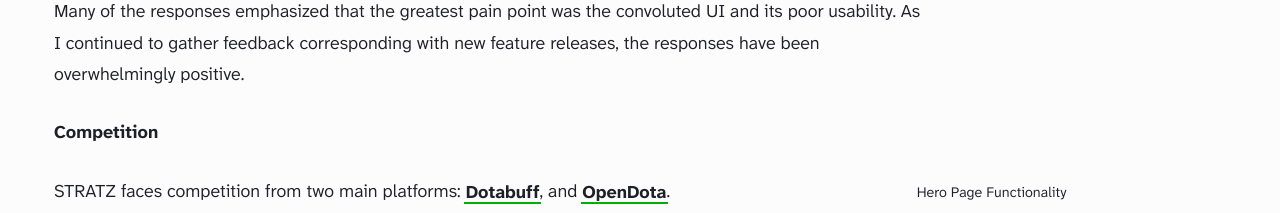
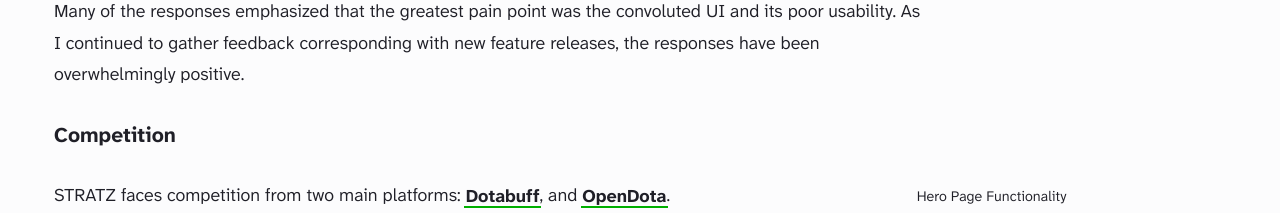
Before and after one commit to kaipepler/kaipepler, a SvelteKit app: page /portfolio/stratz in a window 1280 px wide. Shown: the part 1680-1893 px from the top of the page. Built offline with nearby package versions, Linux system fonts and the light colour scheme.

Commit message:
fix to heading hierarchy

```diff
--- a/src/routes/portfolio/stratz/+page.svelte
+++ b/src/routes/portfolio/stratz/+page.svelte
@@ -82,7 +82,7 @@
 		usability. As I continued to gather feedback corresponding with new feature releases, the
 		responses have been overwhelmingly positive.
 	</p>
-	<h4>Competition</h4>
+	<h3>Competition</h3>
 
 	<div class="mediaframe right">
 		<table>
```
